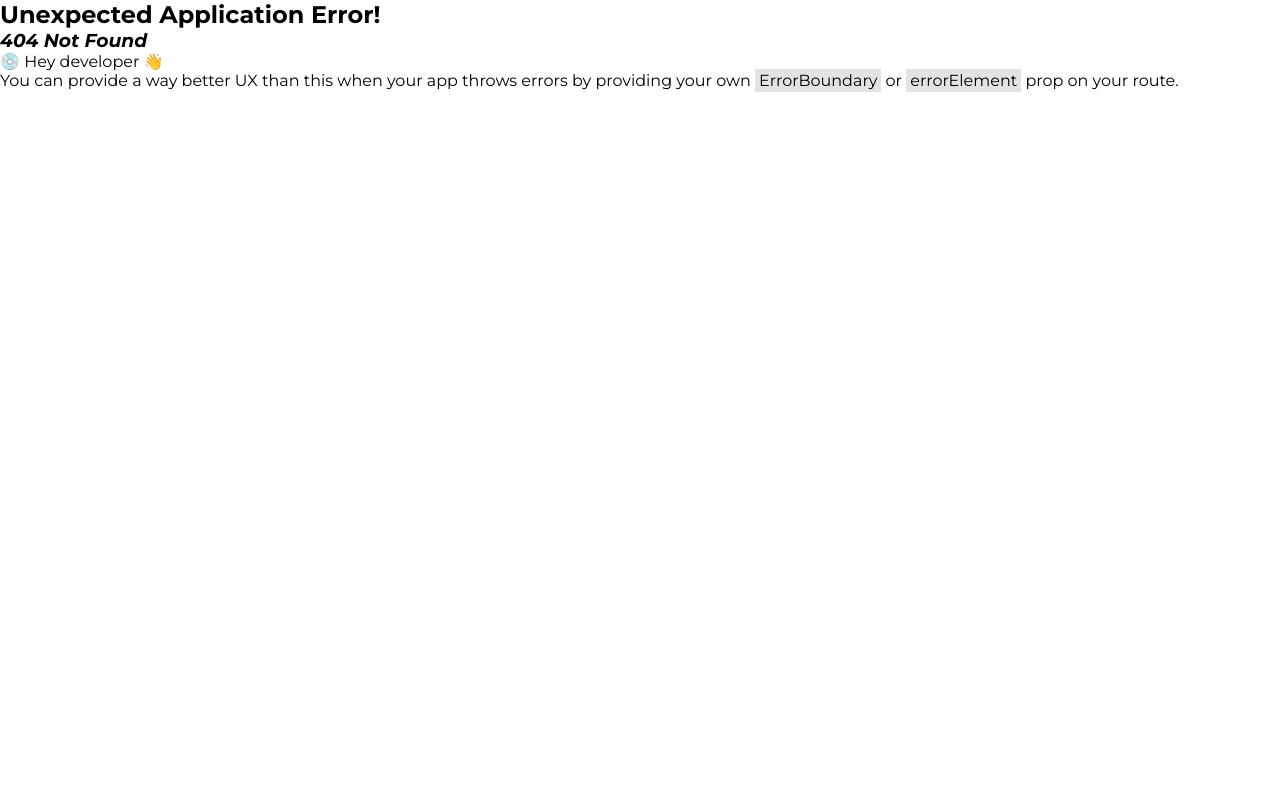
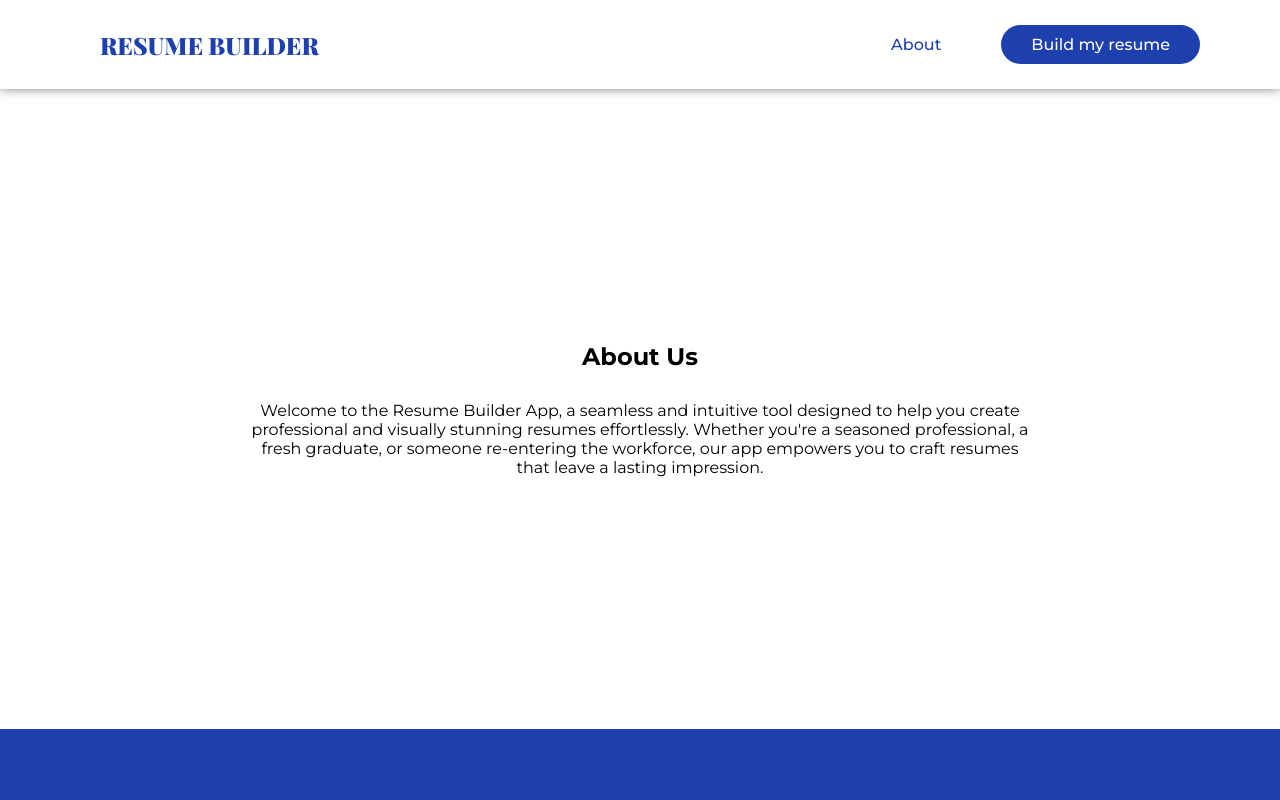
Before and after one commit to hipip/Resume-Builder, a React (Vite) app: page /about in a window 1280 px wide. Before the commit this address had no page. Shown: the top 800 px of the page. Built offline with nearby package versions, Linux system fonts and the light colour scheme; a web font is replaced by a local one.

Commit message:
Add simple AboutPage may change later

```diff
--- a/src/App.css
+++ b/src/App.css
@@ -614,3 +614,18 @@ button {
   color: white;
   gap: 10px;
 }
+
+.about-section {
+  display: flex;
+  justify-content: center;
+  align-items: center;
+  flex-direction: column;
+  padding: 100px;
+  text-align: center;
+  gap: 30px;
+  height: 80vh;
+}
+
+.about-section .description {
+  padding: 0 150px;
+}
--- a/src/App.jsx
+++ b/src/App.jsx
@@ -14,6 +14,7 @@ import Skills from "./pages/Skills";
 import Download from "./pages/Download";
 import { useState } from "react";
 import { v4 as uuidv4 } from "uuid";
+import AboutPage from "./pages/AboutPage";
 
 function App() {
   const [contactInfo, setContactInfo] = useState({
@@ -145,6 +146,10 @@ function App() {
       element: <HomePage />,
     },
     {
+      path: "/about",
+      element: <AboutPage />,
+    },
+    {
       path: "/builder",
       element: <BuilderPage />,
       children: [
--- /dev/null
+++ b/src/components/Footer.jsx
@@ -0,0 +1,28 @@
+import { faGithub } from "@fortawesome/free-brands-svg-icons";
+import { faLocationDot, faPhone } from "@fortawesome/free-solid-svg-icons";
+import { FontAwesomeIcon } from "@fortawesome/react-fontawesome";
+
+const Footer = () => {
+  return (
+    <footer className="footer">
+      <div className="logo">RESUME BUILDER</div>
+      <div className="footer-links">
+        <a className="footer-link" href="https://github.com/hipip">
+          <FontAwesomeIcon icon={faGithub} />
+          hipip
+        </a>
+        <div className="footer-link">
+          <FontAwesomeIcon icon={faPhone} />
+          +213558642150
+        </div>
+
+        <div className="footer-link">
+          <FontAwesomeIcon icon={faLocationDot} />
+          18000, Jijel, Jijel, Jijel, Algeria
+        </div>
+      </div>
+    </footer>
+  );
+};
+
+export default Footer;
--- /dev/null
+++ b/src/pages/AboutPage.jsx
@@ -0,0 +1,23 @@
+import Footer from "../components/Footer";
+import Header from "../components/Header";
+
+const AboutPage = () => {
+  return (
+    <div>
+      <Header />
+      <section className="about-section">
+        <h1>About Us</h1>
+        <p className="description">
+          Welcome to the Resume Builder App, a seamless and intuitive tool
+          designed to help you create professional and visually stunning resumes
+          effortlessly. Whether you're a seasoned professional, a fresh
+          graduate, or someone re-entering the workforce, our app empowers you
+          to craft resumes that leave a lasting impression.
+        </p>
+      </section>
+      <Footer />
+    </div>
+  );
+};
+
+export default AboutPage;
--- a/src/pages/HomePage.jsx
+++ b/src/pages/HomePage.jsx
@@ -6,12 +6,8 @@ import professional from "../assets/professional.png";
 import standout from "../assets/standout.png";
 import { useState } from "react";
 import { FontAwesomeIcon } from "@fortawesome/react-fontawesome";
-import {
-  faLocationDot,
-  faPhone,
-  faXmark,
-} from "@fortawesome/free-solid-svg-icons";
-import { faGithub } from "@fortawesome/free-brands-svg-icons";
+import { faXmark } from "@fortawesome/free-solid-svg-icons";
+import Footer from "../components/Footer";
 
 const HomePage = () => {
   const [isImgOpen, setIsImgOpen] = useState(false);
@@ -63,24 +59,7 @@ const HomePage = () => {
         <h2>If you liked this project please hire me !</h2>
       </section>
 
-      <footer className="footer">
-        <div className="logo">RESUME BUILDER</div>
-        <div className="footer-links">
-          <a className="footer-link" href="https://github.com/hipip">
-            <FontAwesomeIcon icon={faGithub} />
-            hipip
-          </a>
-          <div className="footer-link">
-            <FontAwesomeIcon icon={faPhone} />
-            +213558642150
-          </div>
-
-          <div className="footer-link">
-            <FontAwesomeIcon icon={faLocationDot} />
-            18000, Jijel, Jijel, Jijel, Algeria
-          </div>
-        </div>
-      </footer>
+      <Footer />
 
       {isImgOpen && (
         <div className="fullscreen-img-wrapper">
```
